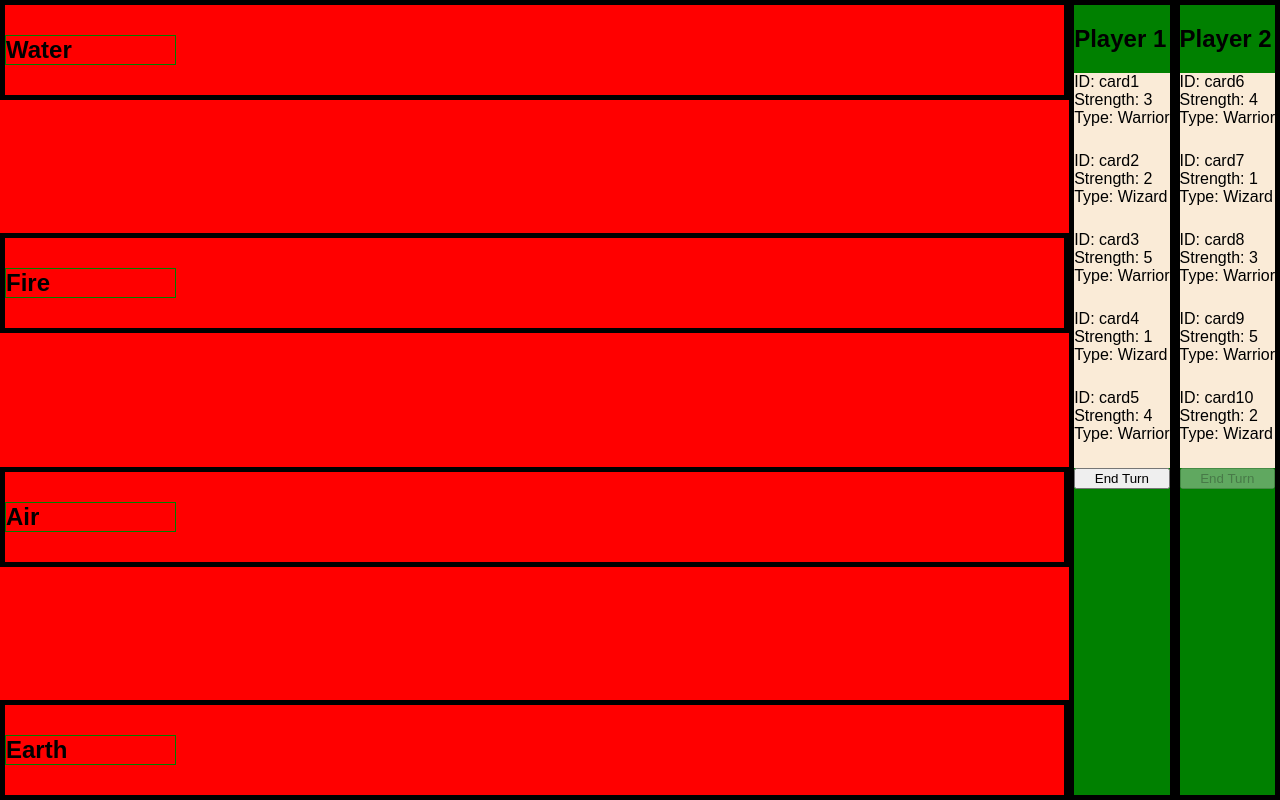
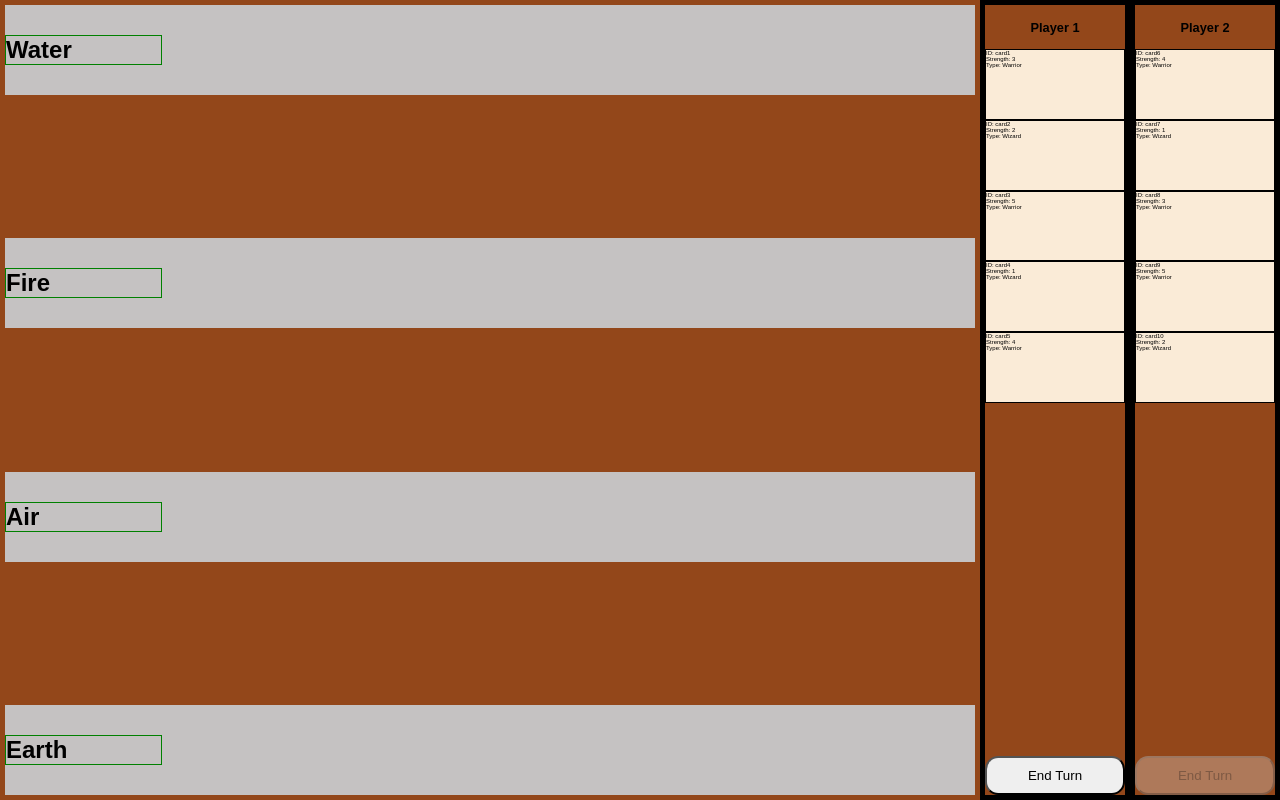
Before and after one commit to AlexanderRinkowski/Game, a plain HTML site: page index.html in a window 1280 px wide. Drawn offline with Linux system fonts and the light colour scheme.

Commit message:
new styling

```diff
--- a/index.html
+++ b/index.html
@@ -24,21 +24,25 @@
 
     <div class="hand-container player-one">
         <h2>Player 1</h2>
+        <div class="hand-cards">
             <div id="card1" class="card player-one" draggable="true" ondragstart="drag(event)" data-strength="3" data-type="warrior">ID: card1<br>Strength: 3<br>Type: Warrior</div>
             <div id="card2" class="card player-one" draggable="true" ondragstart="drag(event)" data-strength="2" data-type="wizard">ID: card2<br>Strength: 2<br>Type: Wizard</div>
             <div id="card3" class="card player-one" draggable="true" ondragstart="drag(event)" data-strength="5" data-type="warrior">ID: card3<br>Strength: 5<br>Type: Warrior</div>
             <div id="card4" class="card player-one" draggable="true" ondragstart="drag(event)" data-strength="1" data-type="wizard">ID: card4<br>Strength: 1<br>Type: Wizard</div>
             <div id="card5" class="card player-one" draggable="true" ondragstart="drag(event)" data-strength="4" data-type="warrior">ID: card5<br>Strength: 4<br>Type: Warrior</div>
+        </div>
         <button onclick="endTurn()">End Turn</button>
     </div>
 
     <div class="hand-container player-two">
         <h2>Player 2</h2>
+        <div class="hand-cards">
             <div id="card6" class="card player-two" draggable="false" ondragstart="drag(event)" data-strength="4" data-type="warrior">ID: card6<br>Strength: 4<br>Type: Warrior</div>
             <div id="card7" class="card player-two" draggable="false" ondragstart="drag(event)" data-strength="1" data-type="wizard">ID: card7<br>Strength: 1<br>Type: Wizard</div>
             <div id="card8" class="card player-two" draggable="false" ondragstart="drag(event)" data-strength="3" data-type="warrior">ID: card8<br>Strength: 3<br>Type: Warrior</div>
             <div id="card9" class="card player-two" draggable="false" ondragstart="drag(event)" data-strength="5" data-type="warrior">ID: card9<br>Strength: 5<br>Type: Warrior</div>
             <div id="card10" class="card player-two" draggable="false" ondragstart="drag(event)" data-strength="2" data-type="wizard">ID: card10<br>Strength: 2<br>Type: Wizard</div>
+        </div>
         <button onclick="endTurn()" disabled>End Turn</button>
     </div>
 
--- a/script.js
+++ b/script.js
@@ -49,11 +49,11 @@ function createNewCardForPlayer(player) {
 
     if (player === 1) {
         newCard.classList.add("player-one");
-        const playerOneHand = document.querySelector(".hand-container.player-one");
+        const playerOneHand = document.querySelector(".hand-container.player-one .hand-cards");
         playerOneHand.insertBefore(newCard, playerOneHand.children[1]); // Insert after <h2> element
     } else {
         newCard.classList.add("player-two");
-        const playerTwoHand = document.querySelector(".hand-container.player-two");
+        const playerTwoHand = document.querySelector(".hand-container.player-two .hand-cards");
         playerTwoHand.insertBefore(newCard, playerTwoHand.children[1]); // Insert after <h2> element
     }
 }
--- a/styles.css
+++ b/styles.css
@@ -20,6 +20,7 @@
 body {
     font-family: Arial, sans-serif;
     height: 100vh;
+    background-color: rgb(147, 71, 26);
     /* boxmodel properties */
     margin: 0;
     /* properties as parent */
@@ -27,7 +28,6 @@ body {
 }
 
     .board-container {
-        background-color: red;
         /* boxmodel properties */
         box-sizing: border-box; /* margin (excluded) border padding content (included) */
         min-height: 400px;
@@ -40,29 +40,51 @@ body {
     }
 
     .hand-container {
-        background-color: green;
         /* boxmodel properties */
         box-sizing: border-box; /* margin (excluded) border padding content (included) */
         min-height: 400px;
+        min-width: 150px;
         border: 5px solid black;
         /* properties as child */
         /* properties as parent */
         display: flex;
         flex-direction: column;
     }
+        .hand-container h2 {
+            font-size: 0.8em;
+            flex-basis: 3%;
+            display: flex;
+            align-items: center;
+            justify-content: center;
+        }
 
-        .hand-container .card {
-            /* properties as child */
+        .hand-container .hand-cards {
+            flex-basis: 92%;
+            display: flex;
+            flex-direction: column;
+            overflow: hidden;
+        }
+
+        .hand-container .hand-cards .card {
+            font-size: 0.1em;
             flex-basis: 10%;
+            box-sizing: border-box;
+            border: 1px solid black;
+        }
+
+        .hand-container button {
+            flex-basis: 5%;
+            border-radius: 1em;
         }
 
     .row {
+        background-color: rgb(197, 194, 194);
         /* properties as child */
         /* boxmodel properties */
         box-sizing: border-box; /* margin (excluded) border padding content (included) */
         min-height: 100px;
         min-width: 510px;
-        border: 5px solid black;
+        border: 5px solid rgb(147, 71, 26);
         /* properties as parent */
         display: flex;
         justify-content: flex-start;
```
Lines whose indentation alone changed are shown as unchanged.
